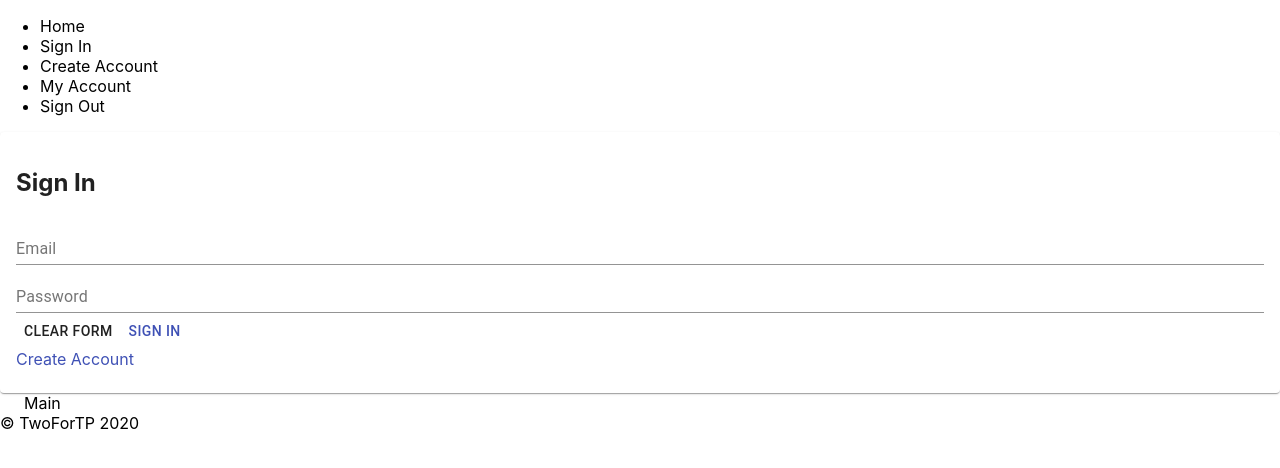
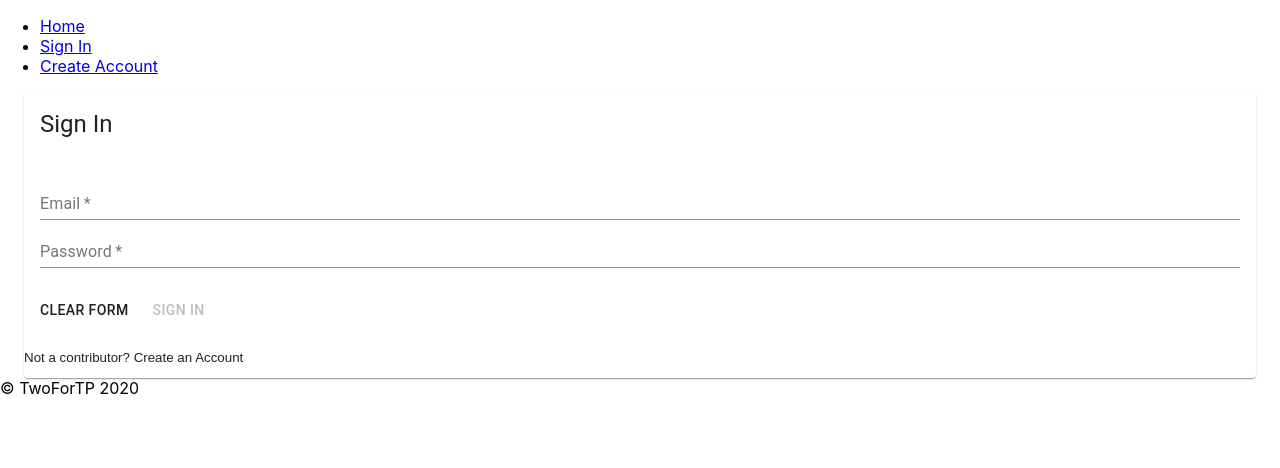
Before and after one commit to kriggity/redbadge-geotp-client, a React (Create React App) app: page /signin in a window 1280 px wide. Shown: the top 468 px of the page. Built offline with nearby package versions, Linux system fonts and the light colour scheme.

Commit message:
Signin; top-level Auth

```diff
--- a/package.json
+++ b/package.json
@@ -11,8 +11,11 @@
     "@types/node": "^12.12.34",
     "@types/react": "^16.9.32",
     "@types/react-dom": "^16.9.6",
+    "@types/react-router-dom": "^5.1.3",
+    "@types/validator": "^12.0.1",
     "react": "^16.13.1",
     "react-dom": "^16.13.1",
+    "react-router-dom": "^5.1.2",
     "react-scripts": "3.4.1",
     "tslib": "^1.11.1",
     "typescript": "^3.7.5"
--- a/src/App.tsx
+++ b/src/App.tsx
@@ -1,21 +1,127 @@
 import React from "react";
+import { BrowserRouter as Router, Route, Switch } from "react-router-dom";
+
 import Auth from "./components/Auth/Auth";
 import Sitebar from "./components/Navbar/Navbar";
 import Footer from "./components/Footer/Footer";
 
-import Container from '@material-ui/core/Container';
+import Home from "./components/Home/Home";
+import MyAccount from "./components/User/MyAccount";
+
+import { Container } from "@material-ui/core";
 
 import "./App.css";
 
-const App: React.FunctionComponent = () => {
-  return (
-    <div className="App">
-      <Sitebar />
-      <Auth />
-      <Container fixed>Main</Container>
-      <Footer />
-    </div>
-  );
+type AppProps = {
+  // tokenProp: string | null;
+};
+type AppState = {
+  sessionToken: string | null;
+  signedIn: boolean;
+  userId: number | null;
+  userName: string | null;
+};
+// let newToken: string = "";
+
+class App extends React.Component<AppProps, AppState> {
+  constructor(props: AppProps) {
+    super(props);
+    this.state = {
+      sessionToken: localStorage.getItem("token"),
+      signedIn: false,
+      userId: null,
+      userName: null,
+    };
+  }
+  componentDidMount() {
+    if (
+      this.state.sessionToken === "" ||
+      this.state.sessionToken == null ||
+      this.state.sessionToken === undefined
+    ) {
+      this.setState({
+        signedIn: false,
+        userId: null,
+      });
+    } else {
+      this.setState({
+        signedIn: true,
+      });
+    }
+    let lsId: string | null = localStorage.getItem("id");
+    let lsUname: string | null = localStorage.getItem("userName");
+    if (lsId !== "" || lsId !== null || lsId !== undefined) {
+      this.setState({
+        userId: Number(lsId),
+        userName: lsUname,
+      });
+    }
+  }
+  updateToken = (newToken: string, newId: string, newName: string) => {
+    if (newToken !== undefined) {
+      localStorage.setItem("token", newToken);
+      this.setState({
+        sessionToken: newToken,
+        signedIn: true,
+      });
+    }
+    if (newId !== undefined) {
+      localStorage.setItem("id", newId);
+      localStorage.setItem("userName", newName);
+      this.setState({
+        userId: Number(newId),
+        userName: newName,
+      });
+    }
+  };
+  clearToken = () => {
+    localStorage.clear();
+    this.setState({
+      sessionToken: "",
+      signedIn: false,
+      userId: null,
+      userName: null,
+    });
+  };
+  render() {
+    return (
+      <div className="App">
+        <Router>
+          <Sitebar
+            clearToken={this.clearToken}
+            signedIn={this.state.signedIn}
+          />
+          <Container fixed>
+            <Switch>
+              <Route exact path="/">
+                <Home signedIn={this.state.signedIn} />
+              </Route>
+              <Route exact path="/signin">
+                <Auth
+                  loginProp={true}
+                  updateToken={this.updateToken}
+                  signedIn={this.state.signedIn}
+                  uName={this.state.userName}
+                />
+              </Route>
+              <Route exact path="/createaccount">
+                <Auth
+                  loginProp={false}
+                  updateToken={this.updateToken}
+                  signedIn={this.state.signedIn}
+                  uName={this.state.userName}
+                />
+              </Route>
+              <Route exact path="/myaccount">
+                <MyAccount />
+              </Route>
+            </Switch>
+          </Container>
+        </Router>
+        <Footer />
+      </div>
+    );
+  }
 }
 
 export default App;
--- a/src/components/Auth/Auth.tsx
+++ b/src/components/Auth/Auth.tsx
@@ -1,10 +1,20 @@
 import React from "react";
 import Login from "./Login";
 import Register from "./Register";
-import { Card, CardContent, Link } from "@material-ui/core";
+import {
+  Card,
+  CardHeader,
+  CardContent,
+  CardActionArea,
+} from "@material-ui/core";
 import "./Auth.css";
 
-type AuthProps = {};
+type AuthProps = {
+  loginProp: boolean;
+  updateToken: any;
+  signedIn: boolean;
+  uName: string | null;
+};
 type AuthState = {
   showLogin: boolean;
 };
@@ -13,7 +23,7 @@ class Auth extends React.Component<AuthProps, AuthState> {
   constructor(props: AuthProps) {
     super(props);
     this.state = {
-      showLogin: true,
+      showLogin: this.props.loginProp,
     };
     this.toggleLogin = this.toggleLogin.bind(this);
   }
@@ -21,25 +31,40 @@ class Auth extends React.Component<AuthProps, AuthState> {
     this.setState({ showLogin: !this.state.showLogin });
   };
   render() {
+    if (this.props.signedIn) {
       return (
         <div className="Auth">
           <Card>
             <CardContent>
+              <h3>Welcome, {this.props.uName}.</h3>
+            </CardContent>
+          </Card>
+        </div>
+      );
+    } else {
+      return (
+        <div className="Auth">
+          <Card>
+            <CardHeader
+              title={this.state.showLogin ? "Sign In" : "Create Account"}
+            />
             {this.state.showLogin ? (
-              <Login title="Sign In" />
+              <Login updateToken={this.props.updateToken} />
             ) : (
-              <Register title="Register" />
+              <Register updateToken={this.props.updateToken} />
             )}
-            <div>
-              <Link onClick={this.toggleLogin}>
-                {this.state.showLogin ? "Create Account" : "Sign In"}
-              </Link>
-            </div>
-          </CardContent>
+            <CardActionArea onClick={this.toggleLogin}>
+              <p>
+                {this.state.showLogin
+                  ? "Not a contributor? Create an Account"
+                  : "Already a contributor? Sign In"}
+              </p>
+            </CardActionArea>
           </Card>
         </div>
       );
     }
   }
+}
 
 export default Auth;
--- a/src/components/Auth/Login.tsx
+++ b/src/components/Auth/Login.tsx
@@ -1,13 +1,21 @@
 import React from "react";
-import { TextField, Button } from "@material-ui/core";
+import { CardContent, CardActions, TextField, Button } from "@material-ui/core";
 import APIURL from "../../helpers/environments";
 
 type AcceptedProps = {
-  title: string;
+  updateToken: any;
 };
 type LoginState = {
   email: string;
+  emailValid: boolean;
+  emailError: boolean;
+  emailErrorText: string;
   password: string;
+  passwordValid: boolean;
+  passwordError: boolean;
+  passwordErrorText: string;
+
+  disabled: boolean;
 };
 let apiurl: string = APIURL;
 
@@ -16,12 +24,95 @@ class Login extends React.Component<AcceptedProps, LoginState> {
     super(props);
     this.state = {
       email: "",
+      emailValid: false,
+      emailError: false,
+      emailErrorText: "",
       password: "",
+      passwordValid: false,
+      passwordError: false,
+      passwordErrorText: "",
+
+      disabled: true,
     };
-    this.handleSubmit = this.handleSubmit.bind(this);
   }
-  handleSubmit = (event: any): void => {
+
+  clearForm = (event: any) => {
     event.preventDefault();
+    this.setState({
+      email: "",
+      emailValid: false,
+      emailError: false,
+      emailErrorText: "",
+      password: "",
+      passwordValid: false,
+      passwordError: false,
+      passwordErrorText: "",
+
+      disabled: true,
+    });
+  };
+
+  ValidateEmail(mail: string) {
+    if (/^\w+([\.-]?\w+)*@\w+([\.-]?\w+)*(\.\w{2,3})+$/.test(mail)) {
+      return true;
+    }
+    return false;
+  }
+
+  handleChange = (event: any) => {
+    event.preventDefault();
+    this.setState({
+      [event.target.name]: event.target.value,
+    } as LoginState); // needs 'as LoginState' to actually work
+
+    if (this.ValidateEmail(this.state.email)) {
+      this.setState({
+        emailValid: true,
+        emailError: false,
+        emailErrorText: "",
+      });
+    } else {
+      this.setState({
+        emailError: true,
+        emailErrorText: "Valid email address required",
+        emailValid: false,
+      });
+    }
+    if (this.state.password !== "") {
+      this.setState({
+        passwordValid: true,
+        passwordError: false,
+        passwordErrorText: "",
+      });
+    }
+    if (this.state.emailValid && this.state.passwordValid) {
+      this.setState({
+        disabled: false,
+      });
+    } else if (!this.state.emailValid || !this.state.passwordValid) {
+      this.setState({
+        disabled: true,
+      });
+    }
+  };
+
+  handleSubmit = (event: any) => {
+    event.preventDefault();
+
+    if (this.state.email === "") {
+      this.setState({
+        emailError: true,
+        emailErrorText: "Valid email address required",
+        emailValid: false,
+      });
+    }
+    if (this.state.password === "") {
+      this.setState({
+        passwordError: true,
+        passwordErrorText: "Valid password required",
+        passwordValid: false,
+      });
+    }
 
     fetch(apiurl + "/api/users/login", {
       method: "POST",
@@ -38,21 +129,28 @@ class Login extends React.Component<AcceptedProps, LoginState> {
       .then((response) => {
         return response.json();
       })
-      .then((result) => console.log(result))
+      .then((result) => {
+        let id: number = parseInt(result.user.id, 10);
+        let userName: string = result.user.fullname;
+        this.props.updateToken(result.sessionToken, id, userName);
+      })
       .catch((error) => console.log("error", error));
   };
   render() {
     return (
-      <>
-        <h2>{this.props.title}</h2>
-        <form onSubmit={this.handleSubmit}>
+      <form onSubmit={this.handleSubmit} noValidate>
+        <CardContent>
           <TextField
             id="email"
             name="email"
             label="Email"
             type="email"
             fullWidth
-            onChange={(e) => this.setState({ email: e.target.value })}
+            required
+            error={this.state.emailError}
+            helperText={this.state.emailErrorText}
+            onChange={this.handleChange}
+            onBlur={this.handleChange}
           />
           <TextField
             id="password"
@@ -60,14 +158,22 @@ class Login extends React.Component<AcceptedProps, LoginState> {
             label="Password"
             type="password"
             fullWidth
-            onChange={(e) => this.setState({ password: e.target.value })}
+            required
+            error={this.state.passwordError}
+            helperText={this.state.passwordErrorText}
+            onChange={this.handleChange}
+            onBlur={this.handleChange}
           />
-          <Button type="reset">Clear Form</Button>
-          <Button color="primary" type="submit">
+        </CardContent>
+        <CardActions>
+          <Button type="reset" onClick={this.clearForm}>
+            Clear Form
+          </Button>
+          <Button color="primary" type="submit" disabled={this.state.disabled}>
             Sign In
           </Button>
-        </form>
-      </>
+        </CardActions>
+      </form>
     );
   }
 }
--- a/src/components/Auth/Register.tsx
+++ b/src/components/Auth/Register.tsx
@@ -1,9 +1,9 @@
 import React from "react";
-import { TextField, Button } from "@material-ui/core";
+import { CardContent, CardActions, TextField, Button } from "@material-ui/core";
 import APIURL from "../../helpers/environments";
 
 type AcceptedProps = {
-  title: string;
+  updateToken: any;
 };
 type RegisterState = {
   fullname: string;
@@ -24,6 +24,7 @@ class Register extends React.Component<AcceptedProps, RegisterState> {
   handleSubmit = (event: any): void => {
     event.preventDefault();
 
+    if (this.state.email !== "" && this.state.password !== "") {
       fetch(apiurl + "/api/users/register", {
         method: "POST",
         headers: {
@@ -40,14 +41,17 @@ class Register extends React.Component<AcceptedProps, RegisterState> {
         .then((response) => {
           return response.json();
         })
-      .then((result) => console.log(result))
+        .then((result) => {
+          // console.log(result);
+          this.props.updateToken(result.sessionToken, result.user.id);
+        })
         .catch((error) => console.log("error", error));
+    }
   };
   render() {
     return (
-      <>
-        <h2>{this.props.title}</h2>
       <form onSubmit={this.handleSubmit}>
+        <CardContent>
           <TextField
             id="fullname"
             name="fullname"
@@ -61,6 +65,7 @@ class Register extends React.Component<AcceptedProps, RegisterState> {
             name="email"
             label="Email"
             type="email"
+            required
             fullWidth
             onChange={(e) => this.setState({ email: e.target.value })}
           />
@@ -69,15 +74,18 @@ class Register extends React.Component<AcceptedProps, RegisterState> {
             name="password"
             label="Password"
             type="password"
+            required
             fullWidth
             onChange={(e) => this.setState({ password: e.target.value })}
           />
+        </CardContent>
+        <CardActions>
           <Button type="reset">Clear Form</Button>
           <Button type="submit" color="primary">
             Create Account
           </Button>
+        </CardActions>
       </form>
-      </>
     );
   }
 }
--- /dev/null
+++ b/src/components/Home/Home.tsx
@@ -0,0 +1,49 @@
+import React from "react";
+
+type HomeProps = {
+  signedIn: boolean;
+};
+type HomeState = {};
+
+class Home extends React.Component<HomeProps, HomeState> {
+  constructor(props: HomeProps) {
+    super(props);
+    this.state = {};
+  }
+  render() {
+    return (
+      <div className="Home">
+        <h2>Home</h2>
+        <div className="locations">
+          <h3>Location List</h3>
+          {this.props.signedIn ? (
+            <>
+              <ul>
+                <li>Add Location</li>
+                <li>Edit Location Status</li>
+                <li>Confirm Thumbs Up</li>
+              </ul>
+            </>
+          ) : (
+            <></>
+          )}
+        </div>
+        <p>Location List</p>
+        <div className="comments">
+          <h3>Comment List</h3>
+          {!this.props.signedIn ? (
+            <></>
+          ) : (
+            <>
+              <ul>
+                <li>Add Comment</li>
+              </ul>
+            </>
+          )}
+        </div>
+      </div>
+    );
+  }
+}
+
+export default Home;
--- a/src/components/Navbar/Navbar.jsx
+++ /dev/null
@@ -1,23 +0,0 @@
-import React from 'react';
-import './Navbar.css';
-
-class Sitebar extends React.Component {
-    constructor(props) {
-        super(props);
-    }
-    render() {
-        return (
-            <header className="App-header">
-                <ul>
-                    <li>Home</li>
-                    <li>Sign In</li>
-                    <li>Create Account</li>
-                    <li>My Account</li>
-                    <li>Sign Out</li>
-                </ul>
-            </header>
-        );
-    }
-}
-
-export default Sitebar;
--- /dev/null
+++ b/src/components/Navbar/Navbar.tsx
@@ -0,0 +1,55 @@
+import React from "react";
+import { Link } from "react-router-dom";
+
+type SiteBarProps = {
+  clearToken: any;
+  signedIn: boolean;
+};
+type SiteBarState = {
+  // signedIn: boolean;
+};
+
+class SiteBar extends React.Component<SiteBarProps, SiteBarState> {
+  constructor(props: SiteBarProps) {
+    super(props);
+    this.state = {
+      // signedIn: false,
+    };
+  }
+  render() {
+    return (
+      <>
+        <header className="App-header">
+          <ul>
+            <li>
+              <Link to="/">Home</Link>
+            </li>
+            {!this.props.signedIn ? (
+              <>
+                <li>
+                  <Link to="/signin">Sign In</Link>
+                </li>
+                <li>
+                  <Link to="/createaccount">Create Account</Link>
+                </li>
+              </>
+            ) : (
+              <>
+                <li>
+                  <Link to="/myaccount">My Account</Link>
+                </li>
+                <li>
+                  <Link to="/" onClick={this.props.clearToken}>
+                    Sign Out
+                  </Link>
+                </li>
+              </>
+            )}
+          </ul>
+        </header>
+      </>
+    );
+  }
+}
+
+export default SiteBar;
--- /dev/null
+++ b/src/components/User/MyAccount.tsx
@@ -0,0 +1,20 @@
+import React from "react";
+
+type MyAccountProps = {};
+type MyAccountState = {};
+
+class MyAccount extends React.Component<MyAccountProps, MyAccountState> {
+  constructor(props: MyAccountProps) {
+    super(props);
+    this.state = {};
+  }
+  render() {
+    return (
+      <div className="myAccount">
+        <h2>MyAccount</h2>
+      </div>
+    );
+  }
+}
+
+export default MyAccount;
--- a/src/helpers/environments.js
+++ b/src/helpers/environments.ts
@@ -1,4 +1,4 @@
-let APIURL = '';
+let APIURL: string = '';
 
 switch (window.location.hostname) {
     case 'localhost' || '127.0.0.1':
```
Also changed, not shown: src/components/Home/Home.jsx (deleted), src/components/User/MyAccount.jsx (deleted), 1 other file (tests, documents, lock files or other folders). Lines whose indentation alone changed are shown as unchanged.
